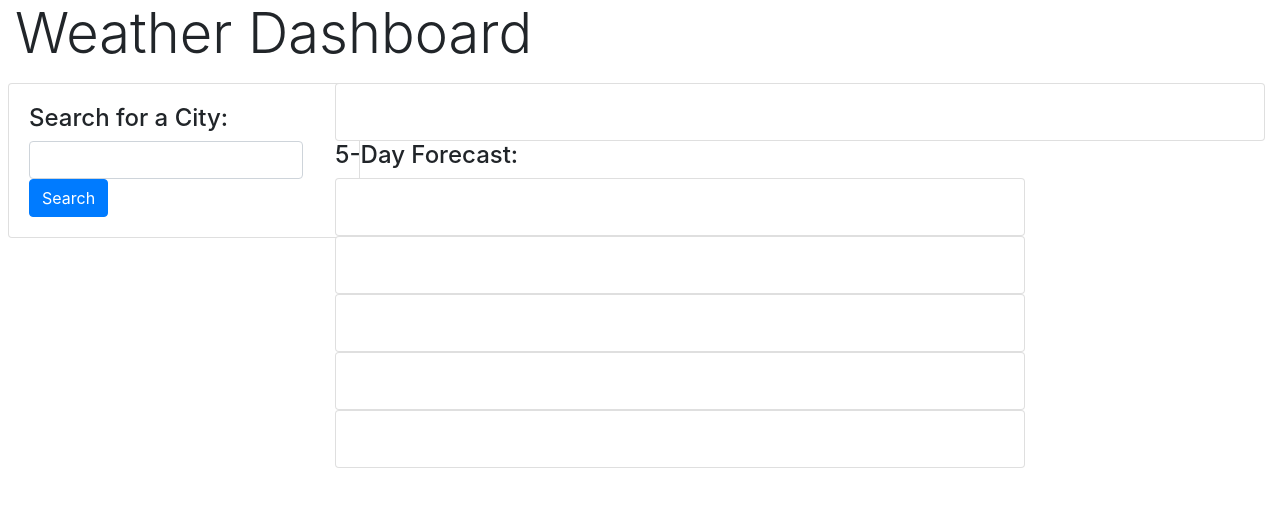
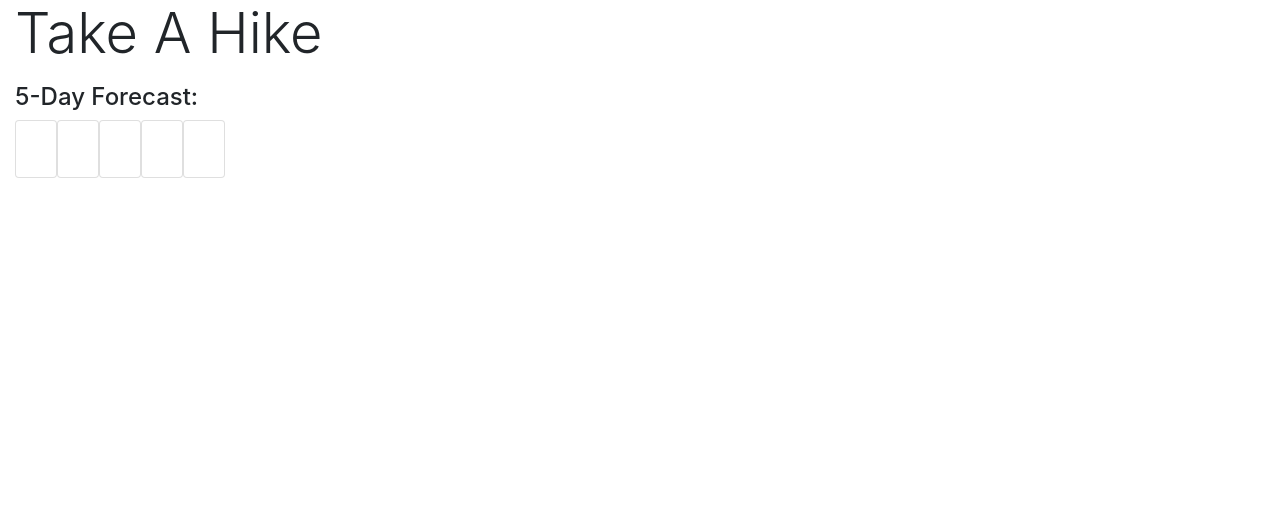
Before and after one commit to mark-timko/TakeAHike, a plain HTML site: page index.html in a window 1280 px wide. Drawn offline with nearby package versions, Linux system fonts and the light colour scheme.

Commit message:
basic layout

```diff
--- a/assets/css/style.css
+++ b/assets/css/style.css
@@ -0,0 +1,13 @@
+/* responsive css for varying screen sizes */
+/* need to address the weather cards by an id that holds them all */
+
+.responsive {
+    flex: 0 70%
+}
+
+
+#forecast-cards {
+    display: flex;
+    flex-direction: row;
+    justify-content: center/space-between;
+}
--- a/assets/js/script.js
+++ b/assets/js/script.js
@@ -1,5 +1,8 @@
  // global variable for API key
  var apiKey = "6b388d2d923733b00f9b381eb173ff19"
+
+ // global variable for parks API
+ var parksApiKey = ""
 
  // create function to search for city and extract api data
  function CityWeather(city, citySearchList) {
--- a/index.html
+++ b/index.html
@@ -23,45 +23,15 @@
 <!-- start of main body section-->
 <body>
     <header class="header container-fluid">
-        <p class="display-4">Weather Dashboard</p>
+        <p class="display-4">Take A Hike</p>
     </header>
 
        <!-- container for weather elements -->
-       <div class="container-fluid">
+       <div class="container-fluid responsive">
         <div class=row>
-            <div class="col-md-3 pl-2">
-                <div class="card" style="width: 22rem;">
-                    <div class="card-body">
-                        <h4>Search for a City:</h4>
-                        <form class="form-inline">
-                            <div class="form-group">
-                                <input type="text" class="form-control" id="city-input">
-                            </div>
-                        </form>
-                        <button id="search-button" type="submit" class="btn btn-primary"> Search </button>
-                    </div>
-                </div>
-
-                <!-- searched cities go here -->
-                <div>
-                    <ul id="city-list" class="list-group"></ul>
-                </div>
-            </div>
 
             <!-- weather cards -->
             <div class="col-md-9">
-                <div id="current-weather" class='card'>
-                    <div class="card-body">
-                        <div id="city-date-icon">
-                            <span id='city-name'></span>
-                            <span id='current-icon'></span>
-                        </div>
-                        <p class="card-text" id="current-temp"></p>
-                        <p class="card-text" id="current-humidity"></p>
-                        <p class="card-text" id="current-wind"></p>
-                        <p class="card-text" id="current-uv"></p>
-                    </div>
-                </div>
 
                 <!-- five day forecast-->
                 <div class="row">
```
